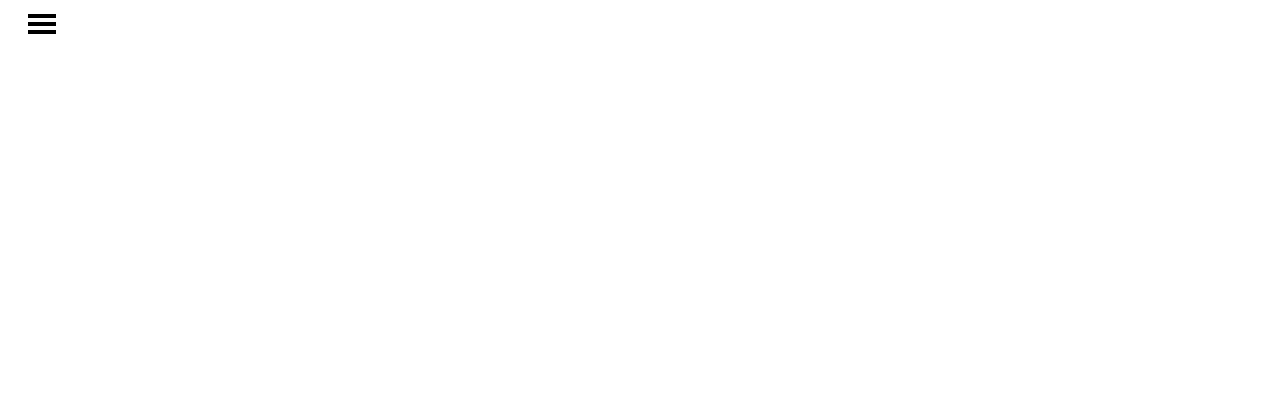
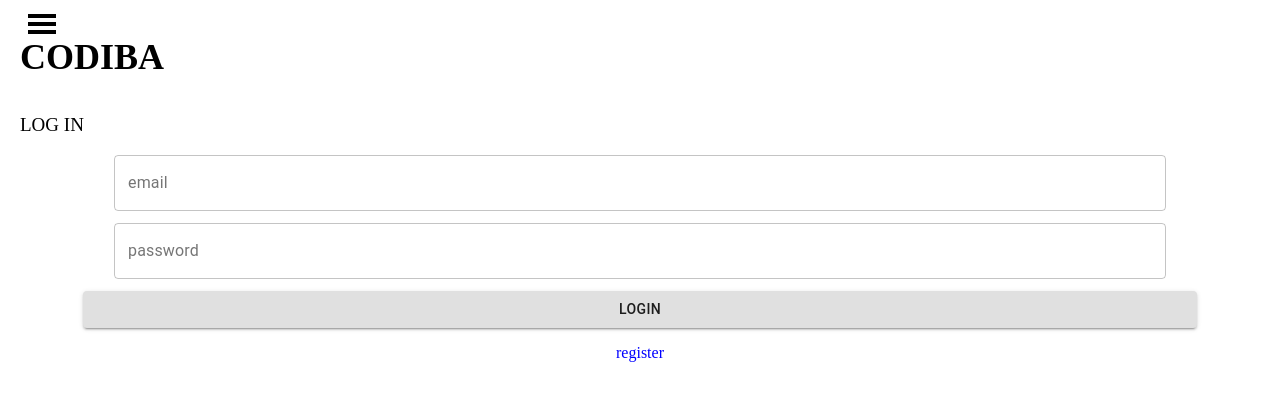
Before and after one commit to bumbum9944/CODIVA, a React (Create React App) app in the folder Frontend/: page /login in a window 1280 px wide. Shown: the top 400 px of the page. Built offline with nearby package versions, Linux system fonts and the light colour scheme.

Commit message:
feat: login 화면 구현

```diff
--- a/Frontend/src/App.js
+++ b/Frontend/src/App.js
@@ -7,6 +7,7 @@ import Codies from "./pages/Codies";
 import CodyDetailPage from "./pages/CodyDetailPage";
 import SearchPage1 from "./pages/SearchPage1";
 import SearchPage2 from "./pages/SearchPage2";
+import Login from "./pages/Login";
 
 function App() {
   const [gender, setGender] = useState("");
@@ -49,6 +50,7 @@ function App() {
             )}
           />
           <Route path="/search/2" component={SearchPage2} />
+          <Route path="/login" component={Login} />
         </Switch>
       </BrowserRouter>
     </div>
--- /dev/null
+++ b/Frontend/src/pages/Login.css
@@ -0,0 +1,14 @@
+.codiba {
+  font-size: 36px;
+  font-weight: 800;
+  margin-left: 20px;
+}
+
+#outlined-basic {
+  width: 80vw;
+}
+
+#button {
+  width: 87vw;
+  margin-top: 12px;
+}
--- /dev/null
+++ b/Frontend/src/pages/Login.js
@@ -0,0 +1,48 @@
+import React, { useState } from "react";
+import TextField from "@material-ui/core/TextField";
+import { Button, Container } from "@material-ui/core";
+import { useHistory } from "react-router-dom";
+import "./Login.css";
+// import axios from "axios";
+
+const token = localStorage.getItem("token");
+const id = localStorage.getItem("user_id");
+// const url =  "";
+
+function Login() {
+  const [account, setAccount] = useState({ email: "", password: "" });
+  const history = useHistory();
+
+  return (
+    <>
+      <div className="codiba">
+        <p>CODIBA</p>
+      </div>
+      <p style={{ fontSize: "19px", marginLeft: "20px" }}>LOG IN</p>
+      <Container style={{ textAlign: "center" }}>
+        <form>
+          <TextField
+            id="outlined-basic"
+            style={{ marginBottom: "12px" }}
+            label="email"
+            variant="outlined"
+          />
+          <TextField id="outlined-basic" label="password" variant="outlined" />
+        </form>
+        <Button id="button" variant="contained">
+          Login
+        </Button>
+        <p
+          style={{ color: "blue" }}
+          onClick={() => {
+            history.push("/register");
+          }}
+        >
+          register
+        </p>
+      </Container>
+    </>
+  );
+}
+
+export default Login;
```
